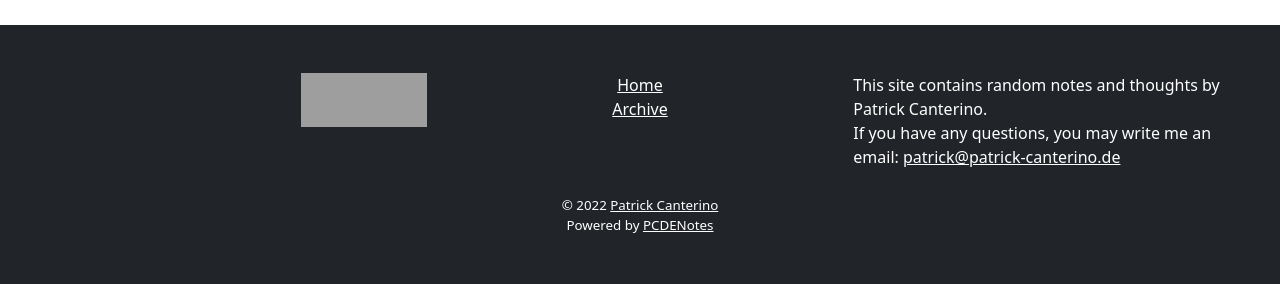
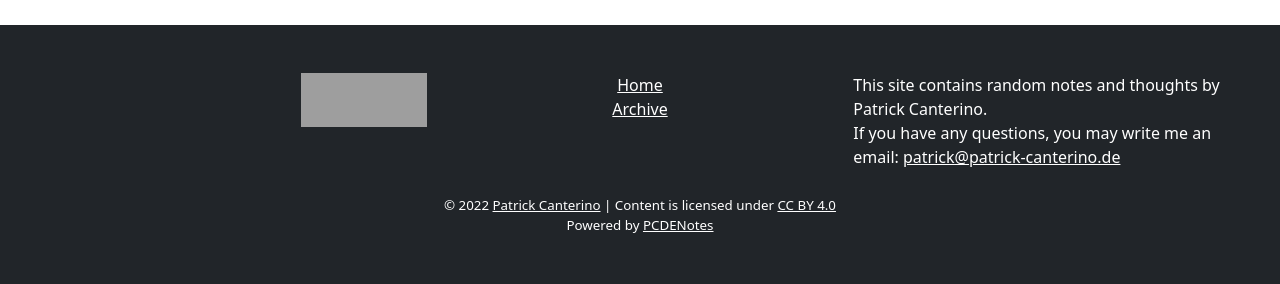
Before and after one commit to pcanterino/pcdenotes, a Django app: page /archive/ in a window 1280 px wide. Shown: the part 516-800 px from the top of the page. Run offline with Django 3.2, Linux system fonts and the light colour scheme; data that the repository does not hold is empty; grey boxes are pictures that could not be loaded.

Commit message:
Added link to CC BY 4.0

```diff
--- a/notes/templates/note_base.html
+++ b/notes/templates/note_base.html
@@ -39,7 +39,7 @@
     <div id="copyright">
       {% with year_start="2022" %}
       {% now "Y" as year_current %}
-      © {% if year_current > year_start %}{{ year_start }}-{% endif %}{{ year_current }} <a href="https://www.patrick-canterino.de/">Patrick Canterino</a>
+      © {% if year_current > year_start %}{{ year_start }}-{% endif %}{{ year_current }} <a href="https://www.patrick-canterino.de/">Patrick Canterino</a> | Content is licensed under <a href="https://creativecommons.org/licenses/by/4.0/deed.en">CC BY 4.0</a>
       {% endwith %}
     </div>
     <div id="footer-note">
```
